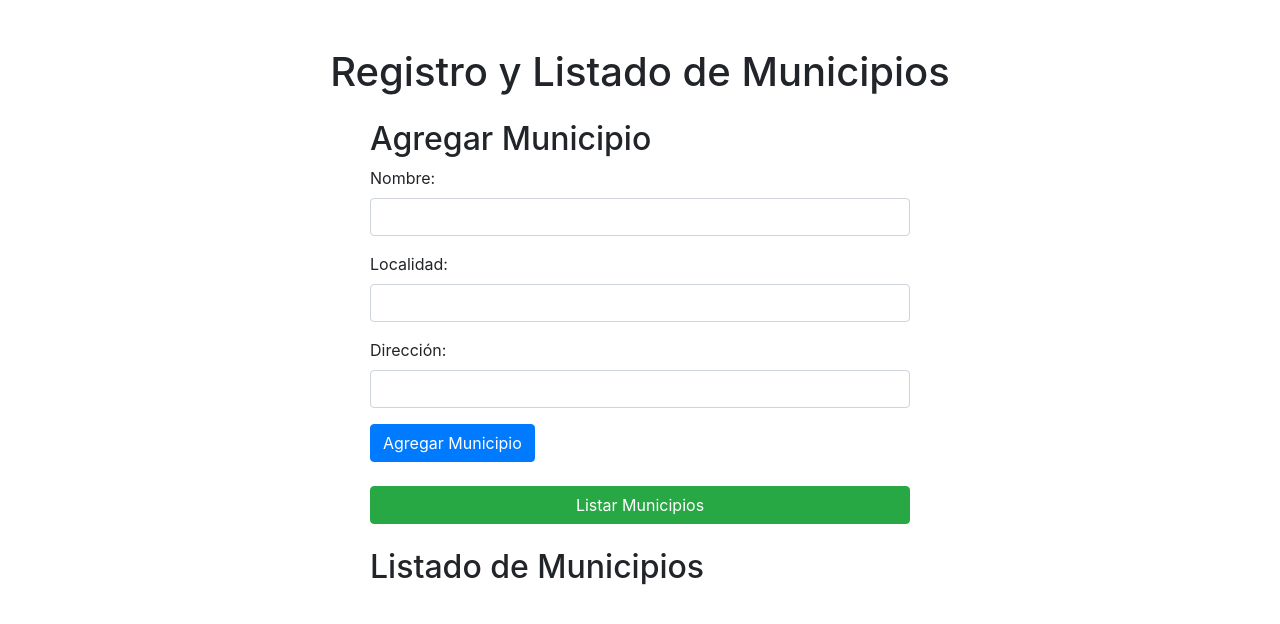
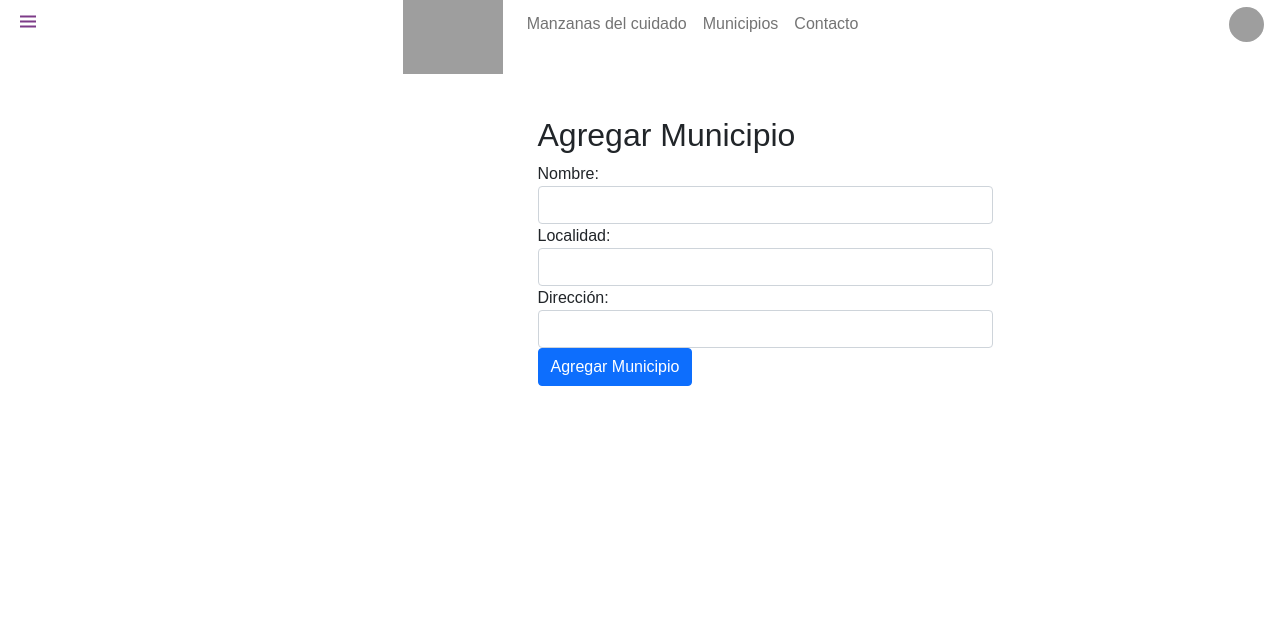
Before and after one commit to RoxanaRincon/MujerCuidadora, a PHP site: page /vista/municipios.php in a window 1280 px wide. Shown: the top 624 px of the page. Run offline with PHP 8.4, Linux system fonts and the light colour scheme; some libraries are stand-ins or nearby versions; grey boxes are pictures that could not be loaded.

Commit message:
AJUSTE DISEÑO MUNICIPIOS

```diff
--- a/vista/municipios.php
+++ b/vista/municipios.php
@@ -1,16 +1,74 @@
 <!DOCTYPE html>
-<html lang="en">
+<html lang="es">
 <head>
     <meta charset="UTF-8">
     <meta name="viewport" content="width=device-width, initial-scale=1.0">
-    <title>Registro y Listado de Municipios</title>
-    <!-- Agregar el enlace a Bootstrap CSS -->
-    <link rel="stylesheet" href="https://maxcdn.bootstrapcdn.com/bootstrap/4.5.2/css/bootstrap.min.css">
+    <title>SENA - Control de Competencias</title>
+    <!-- Enlaces CDN de Bootstrap, jQuery y Boxicons -->
+    <link rel="stylesheet" href="https://cdn.jsdelivr.net/npm/bootstrap@5.0.0-beta1/dist/css/bootstrap.min.css">
+    <link rel="stylesheet" href="https://cdn.jsdelivr.net/npm/boxicons@latest/css/boxicons.min.css">
+    <script src="https://cdnjs.cloudflare.com/ajax/libs/jquery/3.2.1/jquery.min.js"></script>
+    <script src="https://cdn.jsdelivr.net/npm/bootstrap@5.0.0-beta1/dist/js/bootstrap.bundle.min.js"></script>
+    <link rel="stylesheet" type="text/css" href="css/navbar.css">
+    <script src="js/mapa.js"></script>
+
 </head>
-<body>
+<body id="body-pd">
+    <header class="header" id="header">
+        <div class="header_toggle"> <i class='bx bx-menu' id="header-toggle"></i> </div>
+
+        <nav class="navbar navbar-expand-lg navbar-light">
+            <div class="container">
+            <a class="navbar-brand" href="#">
+            <img src="https://manzanasdelcuidado.gov.co/wp-content/uploads/2023/09/logo-manz-AntNar_.svg" alt="Manzanas del Cuidado" width="100" height="100">
+        </a>
+                <button class="navbar-toggler" type="button" data-bs-toggle="collapse" data-bs-target="#navbarNav" aria-controls="navbarNav" aria-expanded="false" aria-label="Toggle navigation">
+                    <span class="navbar-toggler-icon"></span>
+                </button>
+                <div class="collapse navbar-collapse" id="navbarNav">
+                    <ul class="navbar-nav ml-auto">
+                        <li class="nav-item">
+                            <a class="nav-link" href="#">Manzanas del cuidado</a>
+                        </li>
+                        <li class="nav-item">
+                            <a class="nav-link" href="../vista/municipios.php">Municipios</a>
+                        </li>
+                        <li class="nav-item">
+                            <a class="nav-link" href="#">Contacto</a>
+                        </li>
+                    </ul>
+                </div>
+            </div>
+        </nav>
+        <div class="header_img"> <img src="https://manzanasdelcuidado.gov.co/wp-content/uploads/2023/06/logo-simbolo-mc_.svg" alt=""> </div>
+
+
+    </header>
+    <div class="l-navbar" id="nav-bar">
+        <nav class="nav">
+            <div> <a href="#" class="nav_logo"> <i class='bx bx-layer nav_logo-icon'></i> <span class="nav_logo-name">BBBootstrap</span> </a>
+                <div class="nav_list">
+                    <a href="#" class="nav_link active">
+                        <i class='bx bx-grid-alt nav_icon'></i>
+                         <span class="nav_name">Parametricas</span> </a>
+                         <a href="#" class="nav_link">
+                            <i class='bx bx-user nav_icon'></i>
+                          <span class="nav_name">Usuarios</span> </a>
+                                    <a href="#" class="nav_link">
+                                        <i class='bx bx-bar-chart-alt-2 nav_icon'></i>
+                                        <span class="nav_name">Reportes</span> </a>
+                                            <a href="../vista/municipios.php" class="nav_link">
+                                            <i class='bx bx-map nav_icon'></i>
+                                            <span class="nav_name">Ubicación</span>
+                                        </a>
+                                    </div>
+            </div> <a href="#" class="nav_link">
+                <i class='bx bx-log-out nav_icon'></i> <span class="nav_name">SignOut</span> </a>
+        </nav>
+    </div>
+    <!-- Contenido principal -->
+    <div class="main-content">
           <div class="container mt-5">
-        <h1 class="text-center">Registro y Listado de Municipios</h1>
-
        <!-- Formulario para agregar un nuevo municipio -->
             <div class="row mt-4">
                 <div class="col-md-6 offset-md-3">
@@ -33,27 +91,11 @@
                 </div>
             </div>
 
-        <!-- Botón para listar municipios -->
-        <div class="row mt-4">
-            <div class="col-md-6 offset-md-3">
-                <button id="listarMunicipiosBtn" class="btn btn-success btn-block">Listar Municipios</button>
-            </div>
 </div>
 
-        <!-- Lista de municipios -->
-        <div class="row mt-4">
-            <div class="col-md-6 offset-md-3">
-                <h2>Listado de Municipios</h2>
-                <ul id="listaMunicipios" class="list-group"></ul>
-            </div>
-        </div>
 </div>
 
-    <script src="https://ajax.googleapis.com/ajax/libs/jquery/3.6.1/jquery.min.js"></script>
-    <script src="https://code.jquery.com/jquery-3.5.1.min.js"></script>
-    <script src="https://cdn.jsdelivr.net/npm/@popperjs/core@2.5.3/dist/umd/popper.min.js"></script>
-    <script src="https://maxcdn.bootstrapcdn.com/bootstrap/4.5.2/js/bootstrap.min.js"></script>
-    <!-- Agregar tu script de JavaScript para manejar la lógica -->
-    <script src="js/municipios.js"></script>
+
+
 </body>
 </html>
```
Also changed, not shown: vista/usuario.php (+3 -13 lines). Lines whose indentation alone changed are shown as unchanged.
